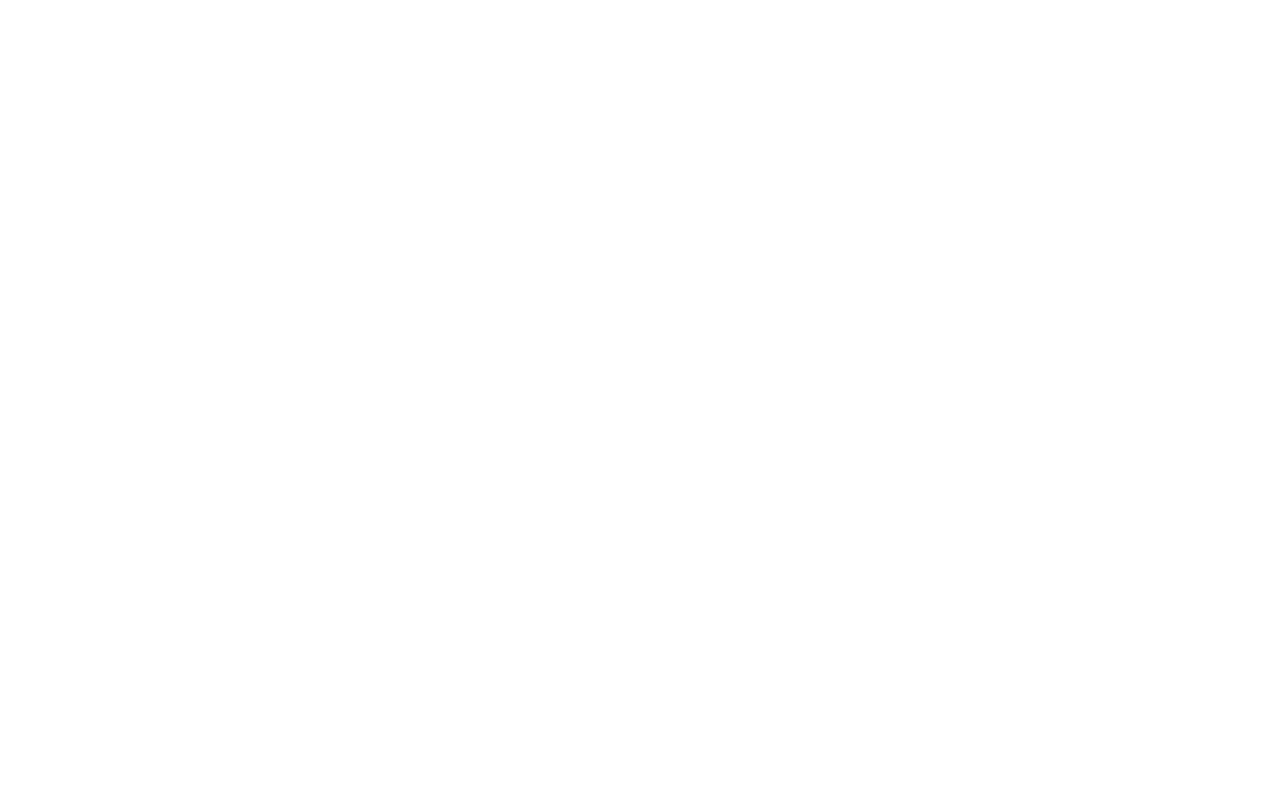
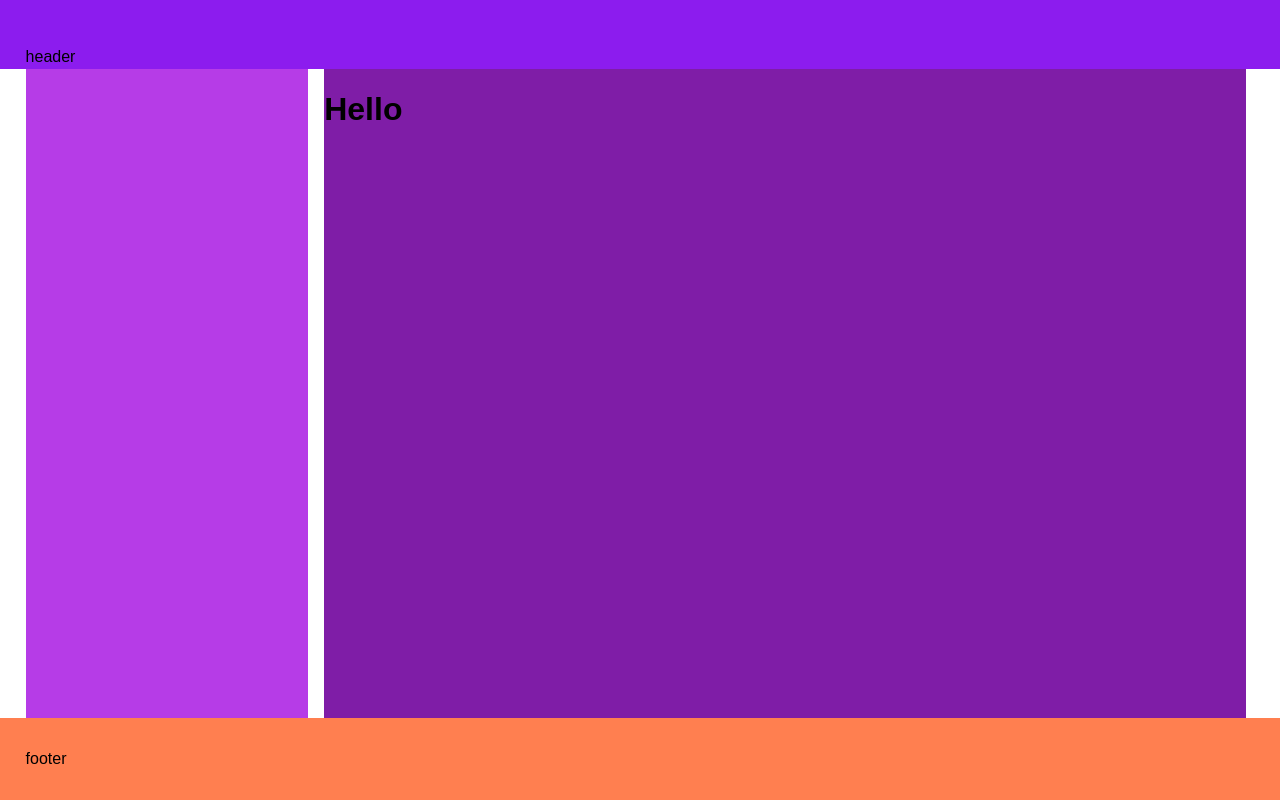
Before and after one commit to zena7/online-store, a React (Create React App) app: page / in a window 1280 px wide. Built offline with nearby package versions, Linux system fonts and the light colour scheme.

Commit message:
chore(app): add layout to home page

```diff
--- a/src/pages/home.tsx
+++ b/src/pages/home.tsx
@@ -1,5 +1,7 @@
+import { Layout } from '../app/ui/layout';
+
 const HomePage = () => {
-  return <div></div>;
+  return <Layout />;
 };
 
 export default HomePage;
```
